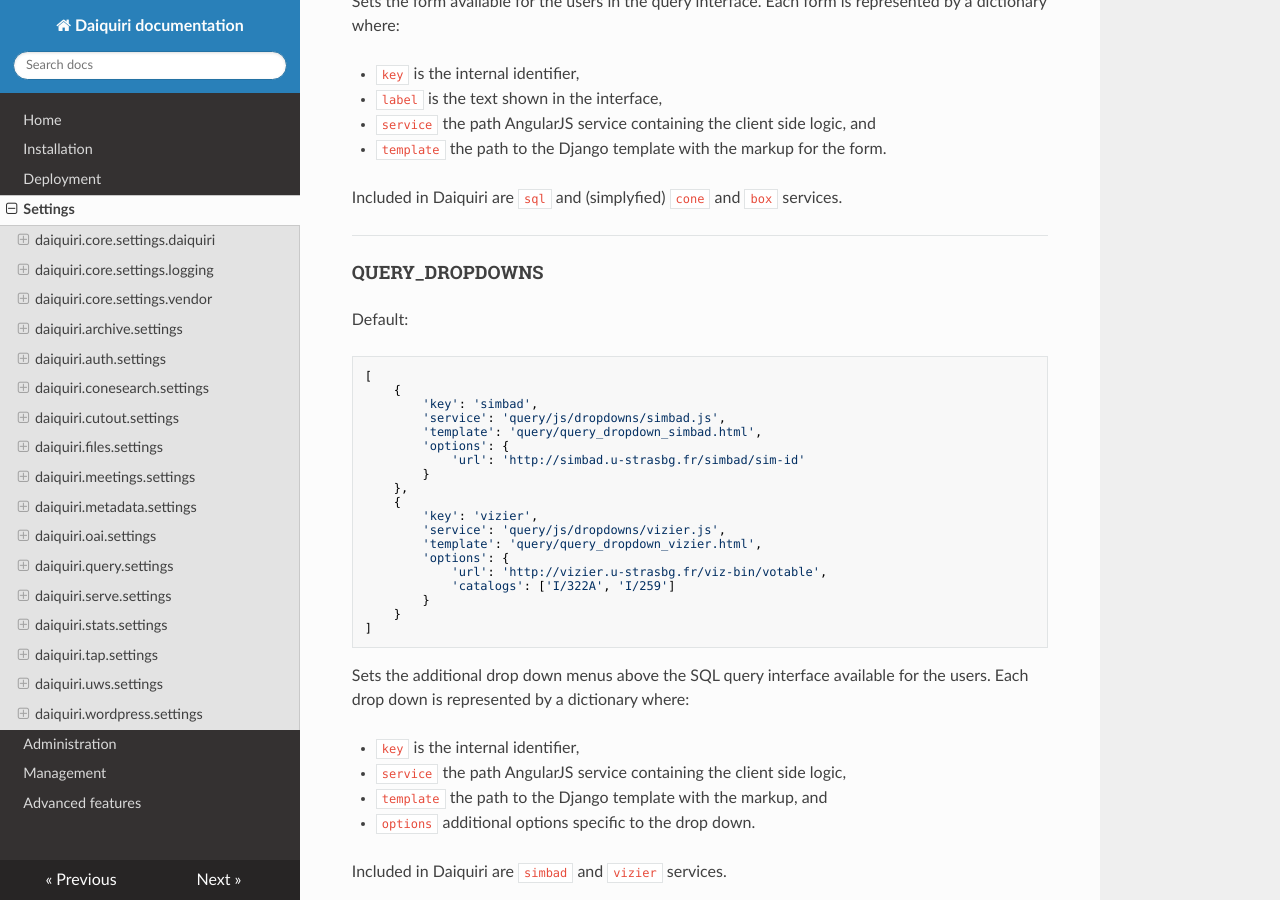
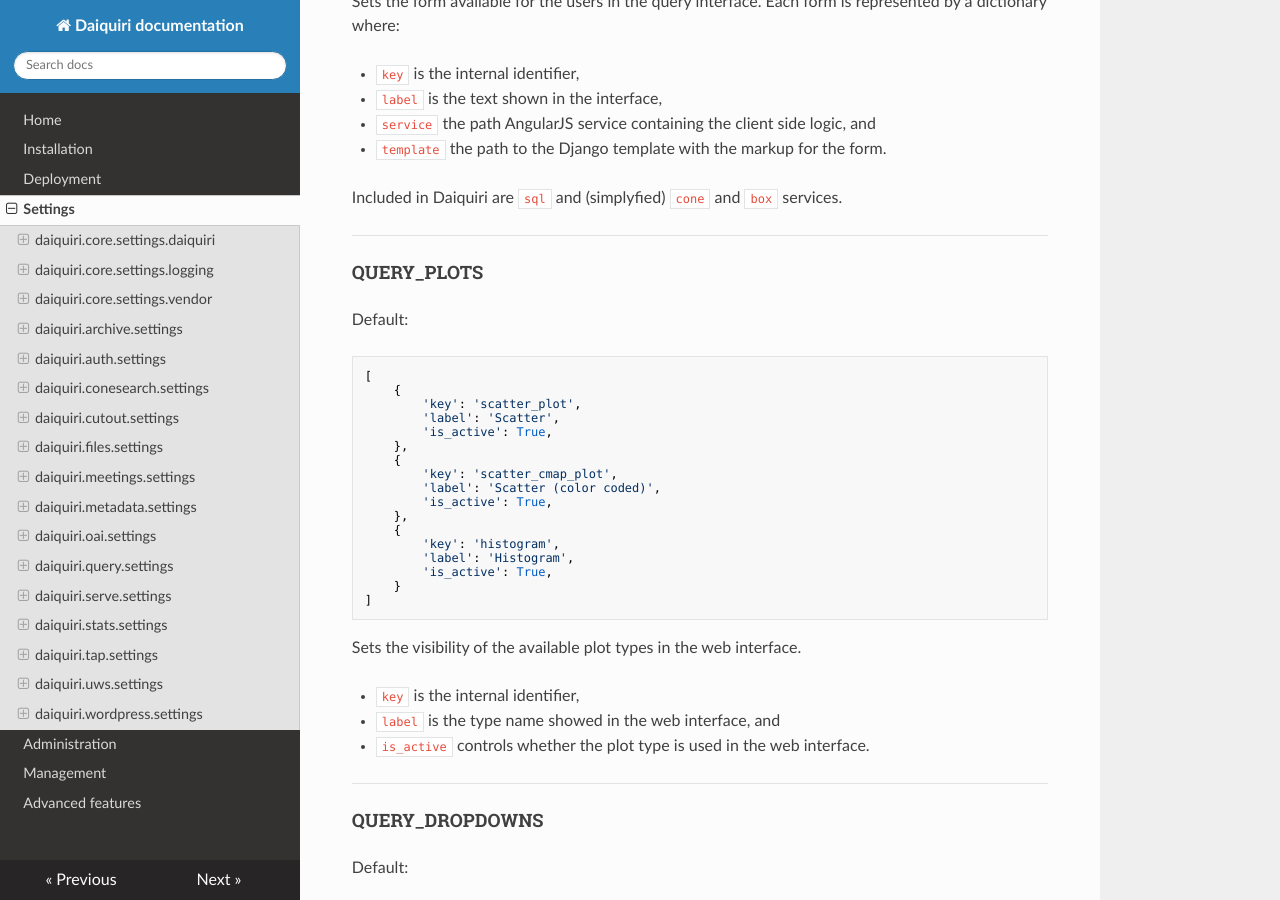
Before and after one commit to django-daiquiri/docs, an MkDocs documentation site: the page built from docs/settings.md, in a window 1280 px wide and 900 px high, scrolled down 19957 px. Built offline with MkDocs 1.6.1, drawn with Linux system fonts in a browser that asks for light colours; nearby versions of some CDN libraries.

Commit message:
add QUERY_PLOTS settings

````diff
--- a/docs/settings.md
+++ b/docs/settings.md
@@ -922,6 +922,38 @@
 
 ---
 
+#### QUERY_PLOTS
+
+Default:
+
+```python
+[
+    {
+        'key': 'scatter_plot',
+        'label': 'Scatter',
+        'is_active': True,
+    },
+    {
+        'key': 'scatter_cmap_plot',
+        'label': 'Scatter (color coded)',
+        'is_active': True,
+    },
+    {
+        'key': 'histogram',
+        'label': 'Histogram',
+        'is_active': True,
+    }
+]
+```
+
+Sets the visibility of the available plot types in the web interface.
+
+* `key` is the internal identifier,
+* `label` is the type name showed in the web interface, and
+* `is_active` controls whether the plot type is used in the web interface.
+
+---
+
 #### QUERY_DROPDOWNS
 
 Default:
@@ -948,7 +980,8 @@
 ]
 ```
 
-Sets the additional drop down menus above the SQL query interface available for the users. Each drop down is represented by a dictionary where:
+Sets the additional drop down menus above the SQL query interface available for the users.
+Each drop down is represented by a dictionary where:
 
 * `key` is the internal identifier,
 * `service` the path AngularJS service containing the client side logic,
````
